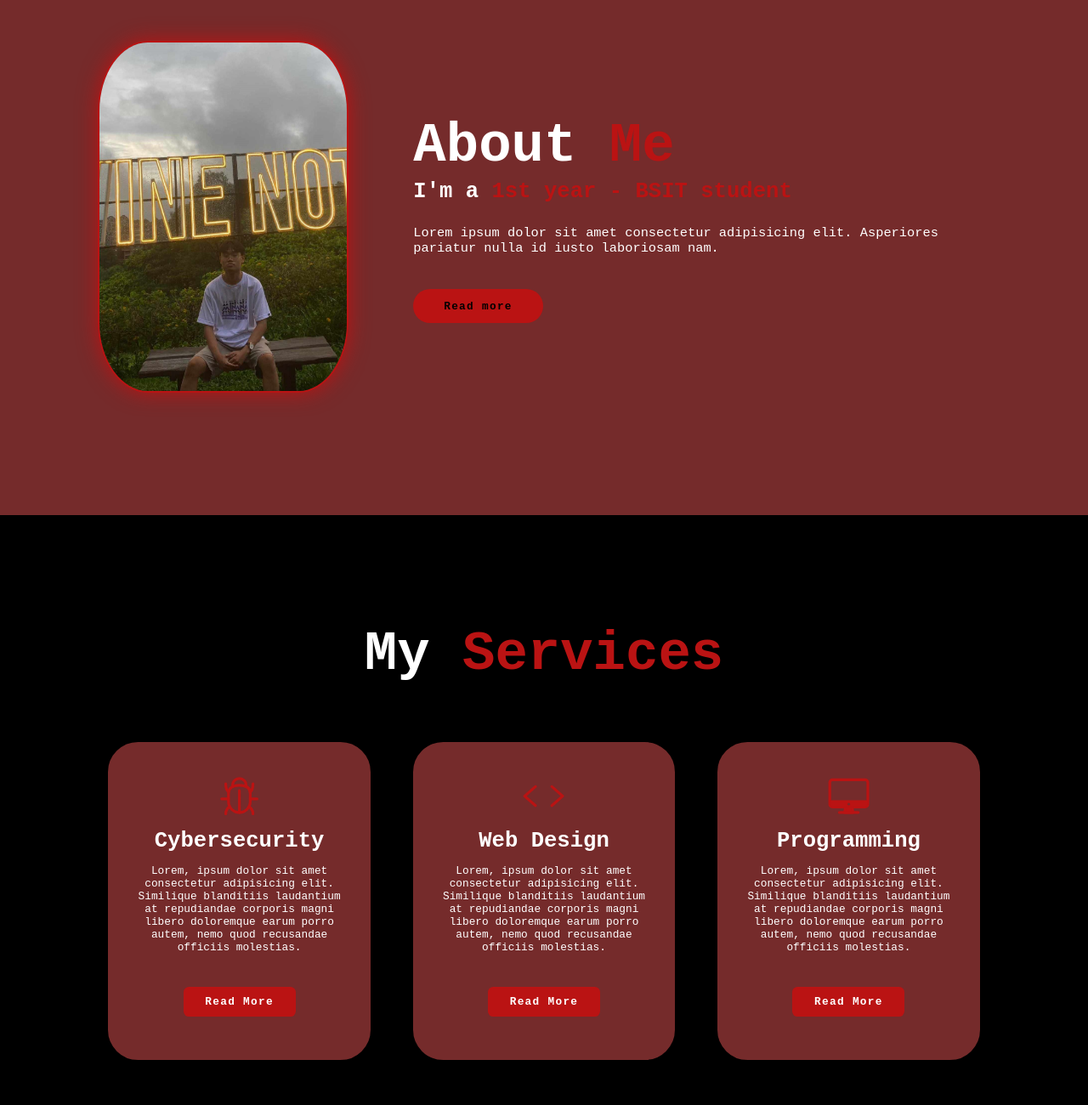
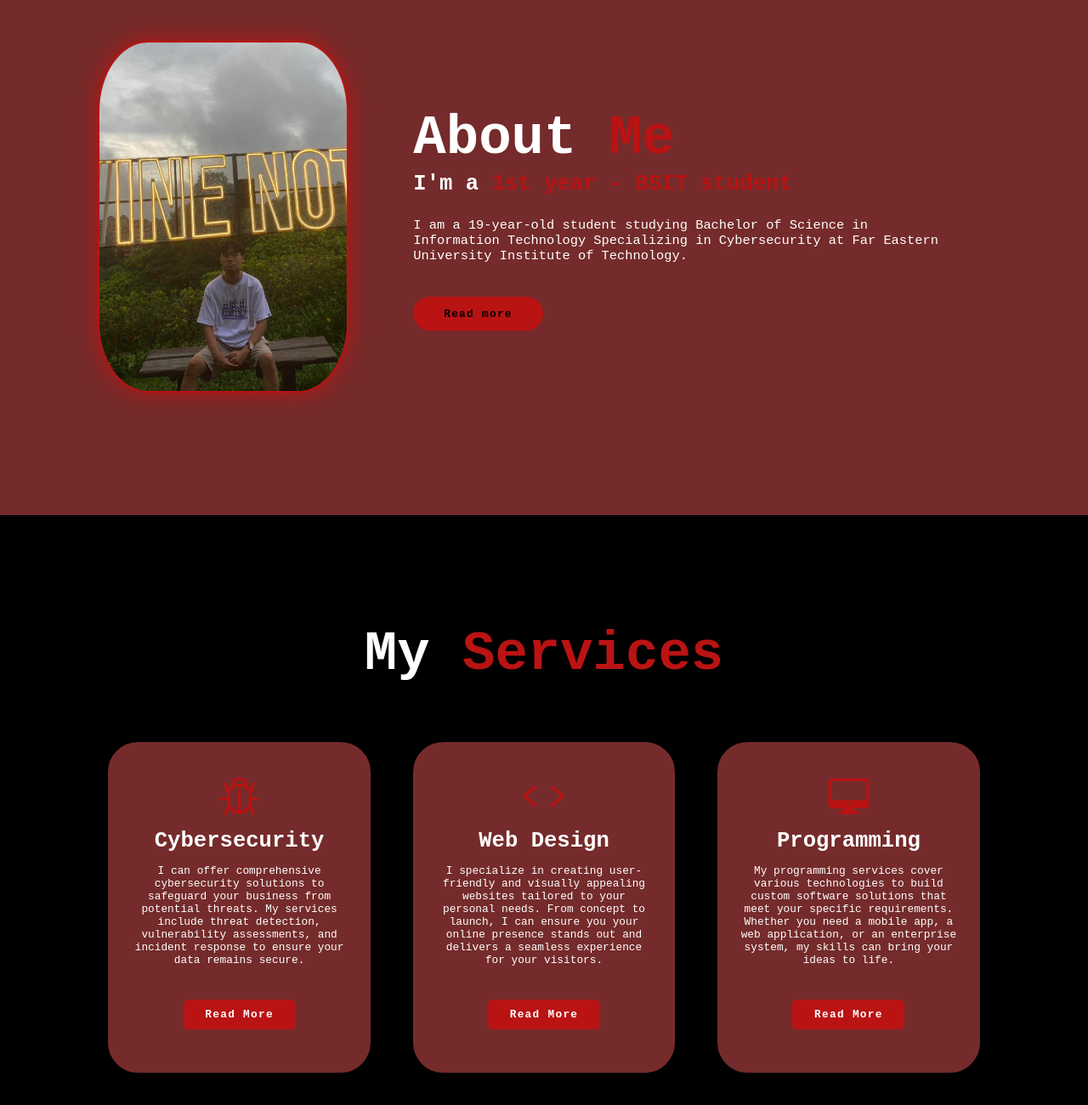
Before and after one commit to Z4pdul/it0043TC01, a plain HTML site: page Finals/Finals.html in a window 1280 px wide. Shown: the part 994-2294 px from the top of the page at 85% size. Drawn offline with nearby package versions, Linux system fonts and the light colour scheme.

Commit message:
Update Finals.html

```diff
--- a/Finals/Finals.html
+++ b/Finals/Finals.html
@@ -49,8 +49,7 @@
         <div class="about-content">
             <h2 class="heading">About <span>Me</span> </h2>
             <h3>I'm a <span>1st year - BSIT student</span></h3>
-            <p>Lorem ipsum dolor sit amet consectetur adipisicing elit. Asperiores pariatur nulla id iusto laboriosam
-                nam.</p>
+            <p>I am a 19-year-old student studying Bachelor of Science in Information Technology Specializing in Cybersecurity at Far Eastern University Institute of Technology.</p>
             <a href="#" class="btn">Read more</a>
         </div>
     </section>
@@ -65,9 +64,7 @@
                 <ion-icon name="bug-outline"></ion-icon>
             </div>
             <h3>Cybersecurity</h3>
-            <p>Lorem, ipsum dolor sit amet consectetur adipisicing elit. Similique blanditiis laudantium at
-                repudiandae corporis magni libero doloremque earum porro autem, nemo quod recusandae officiis
-                molestias.</p>
+            <p>I can offer comprehensive cybersecurity solutions to safeguard your business from potential threats. My services include threat detection, vulnerability assessments, and incident response to ensure your data remains secure.</p>
             <a href="#" class="btn">Read More</a>
         </div>
 
@@ -76,9 +73,7 @@
                 <ion-icon name="code-outline"></ion-icon>
             </div>
             <h3>Web Design</h3>
-            <p>Lorem, ipsum dolor sit amet consectetur adipisicing elit. Similique blanditiis laudantium at
-                repudiandae corporis magni libero doloremque earum porro autem, nemo quod recusandae officiis
-                molestias.</p>
+            <p> I specialize in creating user-friendly and visually appealing websites tailored to your personal needs. From concept to launch, I can ensure you your online presence stands out and delivers a seamless experience for your visitors.</p>
             <a href="#" class="btn">Read More</a>
         </div>
 
@@ -87,9 +82,7 @@
                 <ion-icon name="desktop-outline"></ion-icon>
             </div>
             <h3>Programming</h3>
-            <p>Lorem, ipsum dolor sit amet consectetur adipisicing elit. Similique blanditiis laudantium at
-                repudiandae corporis magni libero doloremque earum porro autem, nemo quod recusandae officiis
-                molestias.</p>
+            <p>My programming services cover various technologies to build custom software solutions that meet your specific requirements. Whether you need a mobile app, a web application, or an enterprise system, my skills can bring your ideas to life.</p>
             <a href="#" class="btn">Read More</a>
         </div>
     </div>
```
